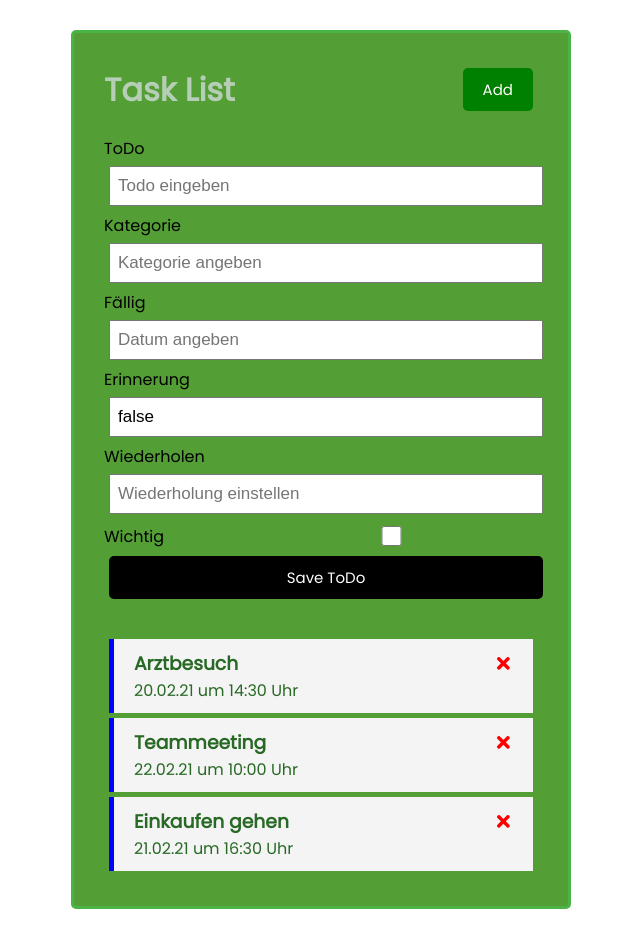
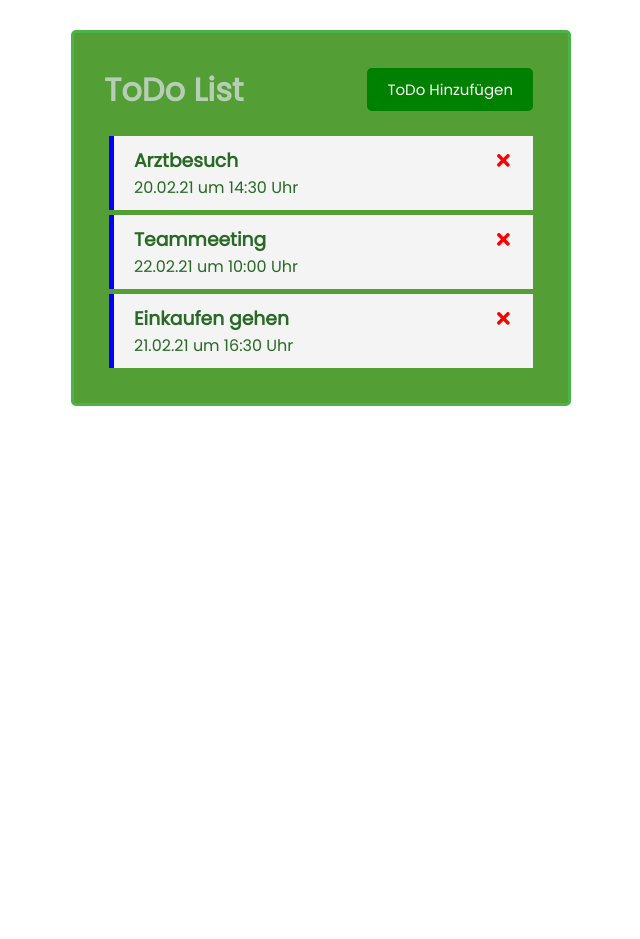
Before and after one commit to StefanGulas/React-Task-List, a React (Create React App) app in the folder Projects/react-task-list/: page / in a window 1280 px wide. Shown: the whole page, without its empty margins (319-959 px from the left). After the commit the page ends 800 px from the top, so only its background shows below. Built offline with nearby package versions, Linux system fonts and the light colour scheme.

Commit message:
now working with add task

```diff
--- a/Projects/react-task-list/src/App.js
+++ b/Projects/react-task-list/src/App.js
@@ -5,6 +5,8 @@ import Tasks from './components/Tasks'
 import AddTask from './components/AddTask'
 
 function App() {
+  const [showAddTask, setShowAddTask] = useState(false)
+
   const [tasks, setTasks] = useState([
     {
         id: 1,
@@ -37,6 +39,13 @@ function App() {
       reminder: true,
     },
 ])
+  const addTask = (task) => {
+    const id = Math.floor(Math.random() * 10000) + 1
+    const newTask = {id, ...task}
+    setTasks([...tasks, newTask])
+
+  }
+
   const deleteTask= (id) => {
     setTasks(tasks.filter((task) => task.id !== id))
   }
@@ -49,8 +58,13 @@ function App() {
 
   return (
     <div className="container">
-      <Header title="Task List"/>
-      <AddTask />
+      <Header onAdd={() => setShowAddTask(!showAddTask)}
+      title="ToDo List"
+      onAdd={() => setShowAddTask(!showAddTask)}
+      showAdd={showAddTask}
+      />
+      {showAddTask && <AddTask onAdd1={addTask}
+      />}
       { tasks.length > 0 ?
       <Tasks tasks={tasks}
       onDelete1={deleteTask}
--- a/Projects/react-task-list/src/components/AddTask.js
+++ b/Projects/react-task-list/src/components/AddTask.js
@@ -1,6 +1,6 @@
 import {useState} from 'react'
 
-const AddTask = ({onAdd}) => {
+const AddTask = ({onAdd1, showAdd}) => {
     const [taskName, setTaskName] = useState('')
     const [taskCategory, setTaskCategory] = useState('')
     const [dueDate, setDueDate] = useState('')
@@ -16,7 +16,7 @@ const AddTask = ({onAdd}) => {
             alert('Please add a task')
             return
         }
-        onAdd({taskName, taskCategory, dueDate,
+        onAdd1({taskName, taskCategory, dueDate,
         reminder, taskRepetition, isImportant, isComplete })
 
         setDueDate('')
@@ -65,7 +65,9 @@ const AddTask = ({onAdd}) => {
             </div>
             <div className='form-control'>
                 <label>Wiederholen</label>
-                <input type='text'
+                <input
+                type='text'
+                checked={taskRepetition}
                 placeholder='Wiederholung einstellen'
                 value={taskRepetition} onChange={(e) =>
                 setTaskRepetition(e.target.value)}
@@ -81,7 +83,9 @@ const AddTask = ({onAdd}) => {
             </div>
             <div color='white'>
             <input type='submit' value='Save ToDo'
-            className='btn btn-block' />
+            className='btn btn-block'
+            showAdd={onclick}
+            />
             </div>
 
         </form>
--- a/Projects/react-task-list/src/components/Header.js
+++ b/Projects/react-task-list/src/components/Header.js
@@ -1,21 +1,19 @@
 import PropTypes from 'prop-types'
 import Button from './Button'
 
-const Header = ({title}) => {
-    const onClick = (e) => {
-        console.log(e)
-    }
+const Header = ({title, onAdd, showAdd}) => {
 
     return (
         <header className="header">
         <h1>{title}</h1>
-        <Button color="green" text="Add"
-        onClick={onClick}/>
+        <Button color="green"
+          color={showAdd ? 'darkgreen' : 'green'}
+          text={showAdd ? 'Schließen' : 'ToDo Hinzufügen'}        onClick={onAdd}/>
         </header>
     )
 }
 Header.defaultTitle = {
-    title: "Task Tracker",
+    title: "ToDo Liste",
 }
 Header.propTypes = {
     title: PropTypes.string.isRequired,
--- a/Projects/react-task-list/src/components/Tasks.js
+++ b/Projects/react-task-list/src/components/Tasks.js
@@ -1,6 +1,6 @@
 import Task from './Task'
 
-const Tasks = ({ tasks, onDelete1, onToggle1}) => {
+const Tasks = ({ tasks, onDelete1, onToggle1, showAdd}) => {
     // const onDelete1 = (id) => {
     //     console.log('delete1', id)
     // }
@@ -10,7 +10,9 @@ const Tasks = ({ tasks, onDelete1, onToggle1}) => {
             {tasks.map((task) => (
             <Task key={task.id} task={task}
             onDelete1={onDelete1}
-            onToggle1={onToggle1}/>
+            onToggle1={onToggle1}
+            showAdd={showAdd}
+            />
             ))}
         </>
     )
```
